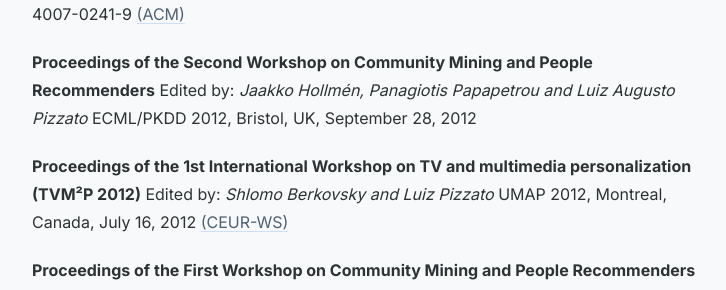
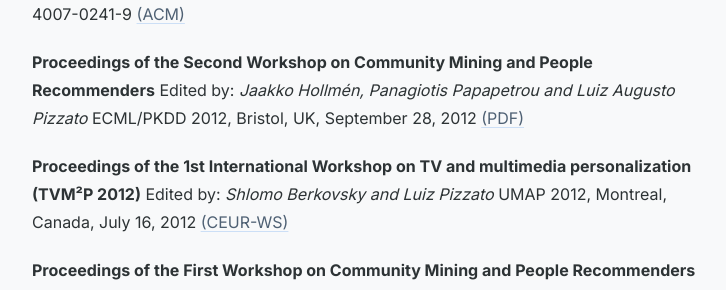
Before and after one commit to pizzato/pizzato.github.io, a Jekyll site: the page built from publications/index.markdown, in a window 1280 px wide and 900 px high, scrolled down 1873 px. Shown: the part 152-442 px from the top of the window, without its empty margins (272-998 px from the left). Built offline with Jekyll 4.4.1, drawn with Linux system fonts in a browser that asks for light colours.

Commit message:
fix: add recovered PDF link for COMMPER 2012 workshop proceedings
Co-Authored-By: Claude Sonnet 4.5 <noreply@anthropic.com>

```diff
--- a/publications/index.markdown
+++ b/publications/index.markdown
@@ -66,6 +66,7 @@ Singapore, September 18-22, 2023. ISBN: 979-8-4007-0241-9
 **Proceedings of the Second Workshop on Community Mining and People Recommenders**
 Edited by: _Jaakko Hollmén, Panagiotis Papapetrou and Luiz Augusto Pizzato_
 ECML/PKDD 2012, Bristol, UK, September 28, 2012
+[(PDF)](https://research.ics.aalto.fi/events/commper2012/COMMPER2012.pdf)
 
 
 
```
